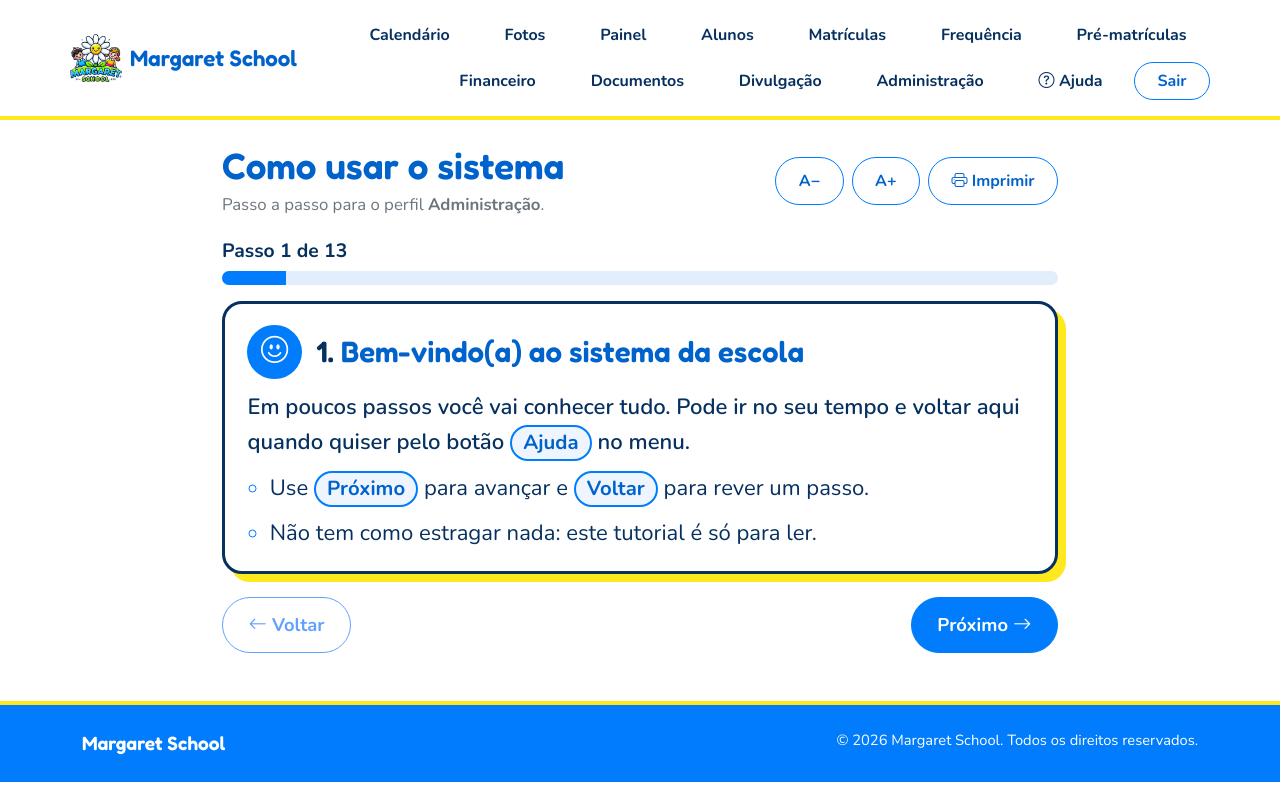
After one commit to Makarios44/margaretschool, a Django app: page /ajuda/ in a window 1280 px wide. The commit adds this page. Run offline with Django 5.2, Linux system fonts and the light colour scheme; a user stored in the database is signed in; data that the repository does not hold is empty.

Commit message:
Tutorial de uso com abertura automática no primeiro acesso
- Página /ajuda/ com passo a passo por perfil (família/professor, secretaria, administrador),
  letra grande, botões A-/A+, navegação por teclado e impressão; funciona sem JavaScript.
- Primeiro login leva ao tutorial (/ajuda/?primeira=1); concluir ou pular grava TutorialVisto.
- Link "Ajuda" no menu e faixa de ajuda no painel.
- Testes do fluxo e do conteúdo por perfil.

Co-Authored-By: Claude Sonnet 5.5 <noreply@anthropic.com>
Claude-Session: https://claude.ai/code/session_01SWAi61rzp9NtvSKXVLZtAC

```diff
--- /dev/null
+++ b/core/templatetags/ajuda.py
@@ -0,0 +1,14 @@
+import re
+
+from django import template
+from django.utils.html import conditional_escape
+from django.utils.safestring import mark_safe
+
+register = template.Library()
+
+
+@register.filter
+def botoes(texto):
+    """Texto entre [colchetes] vira um 'botão' desenhado, para a pessoa reconhecer na tela. O resto é escapado."""
+    seguro = conditional_escape(texto)
+    return mark_safe(re.sub(r"\[([^\]]+)\]", r'<span class="tecla">\1</span>', str(seguro)))
--- a/core/urls.py
+++ b/core/urls.py
@@ -8,4 +8,6 @@ urlpatterns = [
     path("entrar/", views.EscolaLoginView.as_view(), name="login"),
     path("sair/", LogoutView.as_view(), name="logout"),
     path("painel/", views.dashboard, name="dashboard"),
+    path("ajuda/", views.ajuda, name="ajuda"),
+    path("ajuda/concluir/", views.ajuda_concluir, name="ajuda_concluir"),
 ]
--- a/core/views.py
+++ b/core/views.py
@@ -4,7 +4,12 @@ from django.contrib.auth.views import LoginView
 from django.conf import settings
 from django.http import Http404
 from django.shortcuts import redirect, render
+from django.urls import reverse
+from django.views.decorators.http import require_POST
 from django.views.static import serve
+
+from . import tutorial
+from .models import TutorialVisto
 
 
 def home(request):
@@ -36,6 +41,14 @@ class EscolaLoginView(LoginView):
 
     template_name = "login.html"
     redirect_authenticated_user = True
+
+    def get_success_url(self):
+        """Primeiro acesso: leva ao tutorial de boas-vindas (se o login não veio de um link específico)."""
+        destino = super().get_success_url()
+        user = self.request.user
+        if user.is_authenticated and not self.get_redirect_url() and not TutorialVisto.objects.filter(usuario=user).exists():
+            return reverse("ajuda") + "?primeira=1"
+        return destino
 
 
 @login_required
@@ -72,3 +85,22 @@ def midia(request, caminho):
     resposta["Cache-Control"] = "public, max-age=86400" if publico else "private, no-store"
     resposta["X-Content-Type-Options"] = "nosniff"
     return resposta
+
+
+@login_required
+def ajuda(request):
+    """Tutorial passo a passo. Com ?primeira=1 e ainda não visto, abre como boas-vindas."""
+    visto = TutorialVisto.objects.filter(usuario=request.user).exists()
+    return render(request, "ajuda.html", {
+        "passos": tutorial.passos(request.user),
+        "perfil_nome": tutorial.NOMES[tutorial.perfil(request.user)],
+        "primeira": request.GET.get("primeira") == "1" and not visto,
+    })
+
+
+@login_required
+@require_POST
+def ajuda_concluir(request):
+    """Marca o tutorial como visto (concluir ou pular) e leva ao painel."""
+    TutorialVisto.objects.get_or_create(usuario=request.user)
+    return redirect("dashboard")
--- /dev/null
+++ b/static/css/ajuda.css
@@ -0,0 +1,51 @@
+/* Tutorial: letra grande, alto contraste, um assunto por vez. */
+.ajuda { --ajuda-escala: 1; max-width: 860px; padding-top: 1.5rem; padding-bottom: 3rem; }
+.ajuda-topo { display: flex; flex-wrap: wrap; justify-content: space-between; align-items: center; gap: 1rem; margin-bottom: 1.2rem; }
+.ajuda-ferramentas { display: flex; gap: .5rem; }
+.ajuda-ferramentas .btn { min-width: 48px; min-height: 48px; font-weight: 700; }
+
+.ajuda-progresso { margin-bottom: 1rem; }
+.ajuda-progresso-texto { font-weight: 700; margin-bottom: .35rem; font-size: calc(1.05rem * var(--ajuda-escala)); }
+.ajuda-progresso .progress { height: 14px; border-radius: 999px; background: #E3EEFC; }
+.ajuda-progresso .progress-bar { background: var(--ms-blue); transition: width .25s ease; }
+@media (prefers-reduced-motion: reduce) { .ajuda-progresso .progress-bar { transition: none; } }
+
+.ajuda-passos { list-style: none; margin: 0; padding: 0; display: grid; gap: 1.2rem; }
+.passo { background: #fff; border: 3px solid var(--ms-ink); border-radius: 20px; padding: 1.3rem 1.4rem; box-shadow: 8px 8px 0 var(--ms-yellow);
+  font-size: calc(1.2rem * var(--ajuda-escala)); line-height: 1.55; }
+.passo[hidden] { display: none; }
+.passo-cabeca { display: flex; align-items: center; gap: .9rem; margin-bottom: .7rem; }
+.passo-icone { flex: none; width: 3.4rem; height: 3.4rem; border-radius: 50%; background: var(--ms-blue); color: #fff; display: grid; place-items: center; font-size: 1.7rem; }
+.passo-titulo { font-family: "Fredoka", sans-serif; font-size: calc(1.6rem * var(--ajuda-escala)); line-height: 1.15; margin: 0; color: var(--ms-blue-dark, #0A4FA8); }
+.passo-titulo:focus { outline: none; }
+.passo-num { color: var(--ms-ink); }
+.passo-intro { font-weight: 600; margin-bottom: .6rem; }
+.passo-acoes { margin: 0; padding-left: 1.4rem; display: grid; gap: .6rem; }
+.passo-acoes li::marker { color: var(--ms-blue); font-weight: 700; }
+
+/* "botão" desenhado dentro do texto */
+.tecla { display: inline-block; padding: .02em .55em; border: 2px solid var(--ms-blue); border-radius: 999px; background: #EEF5FF; color: var(--ms-blue-dark, #0A4FA8);
+  font-weight: 700; font-size: .92em; white-space: nowrap; }
+
+.ajuda-nav { display: flex; flex-wrap: wrap; gap: .8rem; justify-content: space-between; align-items: center; margin-top: 1.4rem; }
+.ajuda-nav .btn { min-height: 56px; padding-inline: 1.6rem; font-size: 1.15rem; }
+.ajuda:not(.com-js) .ajuda-nav { justify-content: flex-end; }
+.ajuda-fim[hidden] { display: none; }
+.ajuda-pular { text-align: center; margin-top: 1rem; }
+@media (max-width: 575.98px) {
+  .passo { padding: 1rem 1rem; box-shadow: 5px 5px 0 var(--ms-yellow); }
+  .ajuda-nav .btn { flex: 1 1 auto; }
+  .ajuda-nav .ajuda-fim { flex: 1 1 100%; } .ajuda-nav .ajuda-fim .btn { width: 100%; }
+}
+
+/* faixa de ajuda no painel */
+.ajuda-faixa { display: flex; flex-wrap: wrap; align-items: center; gap: 1rem; padding: 1rem 1.2rem; border: 3px solid var(--ms-ink); border-radius: 16px;
+  background: #FFFBD6; color: var(--ms-ink); text-decoration: none; }
+.ajuda-faixa > i { font-size: 2.2rem; color: var(--ms-blue); }
+.ajuda-faixa > span:nth-of-type(1) { flex: 1 1 240px; font-size: 1.1rem; }
+.ajuda-faixa:hover, .ajuda-faixa:focus-visible { background: #FFF3A0; }
+
+@media print {
+  .ajuda .passo { box-shadow: none; border-width: 1px; break-inside: avoid; margin-bottom: .6rem; }
+  .ajuda-ferramentas, .ajuda-nav, .ajuda-progresso, .ajuda-pular { display: none !important; }
+}
--- /dev/null
+++ b/static/js/ajuda.js
@@ -0,0 +1,58 @@
+// Tutorial: um passo por vez (com JavaScript) e tamanho de letra ajustável.
+// Sem JavaScript a página mostra todos os passos em sequência e continua funcionando.
+(function () {
+  const raiz = document.getElementById("ajuda");
+  if (!raiz) return;
+  const passos = Array.from(raiz.querySelectorAll(".passo"));
+  const voltar = document.getElementById("ajuda-voltar");
+  const proximo = document.getElementById("ajuda-proximo");
+  const fim = document.getElementById("ajuda-fim");
+  const barra = document.getElementById("ajuda-barra");
+  const numero = document.getElementById("ajuda-n");
+  const progresso = raiz.querySelector(".ajuda-progresso");
+  let atual = 0;
+
+  // ----- tamanho da letra (lembrado neste aparelho, se o navegador deixar) -----
+  const tamanhos = [1, 1.15, 1.3, 1.5];
+  let nivel = 1;
+  try { const salvo = parseInt(localStorage.getItem("ajuda-letra"), 10); if (salvo >= 0 && salvo < tamanhos.length) nivel = salvo; } catch (e) {}
+  function aplicarLetra() {
+    raiz.style.setProperty("--ajuda-escala", tamanhos[nivel]);
+    try { localStorage.setItem("ajuda-letra", String(nivel)); } catch (e) {}
+  }
+  raiz.querySelectorAll("[data-letra]").forEach((b) => b.addEventListener("click", () => {
+    nivel = Math.min(tamanhos.length - 1, Math.max(0, nivel + parseInt(b.dataset.letra, 10)));
+    aplicarLetra();
+  }));
+  aplicarLetra();
+
+  // ----- um passo por vez -----
+  raiz.classList.add("com-js");
+  progresso.hidden = false; voltar.hidden = false; proximo.hidden = false;
+  function mostrar(i, foco) {
+    atual = Math.min(passos.length - 1, Math.max(0, i));
+    passos.forEach((p, k) => { p.hidden = k !== atual; });
+    numero.textContent = atual + 1;
+    barra.style.width = ((atual + 1) / passos.length * 100) + "%";
+    progresso.querySelector("[role=progressbar]").setAttribute("aria-valuenow", atual + 1);
+    voltar.disabled = atual === 0;
+    const ultimo = atual === passos.length - 1;
+    proximo.hidden = ultimo;
+    fim.hidden = !ultimo;
+    if (foco) {
+      const titulo = passos[atual].querySelector(".passo-titulo");
+      titulo.setAttribute("tabindex", "-1"); titulo.focus({ preventScroll: true });
+      raiz.scrollIntoView({ behavior: window.matchMedia("(prefers-reduced-motion: reduce)").matches ? "auto" : "smooth", block: "start" });
+    }
+  }
+  voltar.addEventListener("click", () => mostrar(atual - 1, true));
+  proximo.addEventListener("click", () => mostrar(atual + 1, true));
+  document.addEventListener("keydown", (e) => {
+    if (e.target.matches("input, textarea, select")) return;
+    if (e.key === "ArrowRight") mostrar(atual + 1, true);
+    if (e.key === "ArrowLeft") mostrar(atual - 1, true);
+  });
+  window.addEventListener("beforeprint", () => passos.forEach((p) => { p.hidden = false; }));
+  window.addEventListener("afterprint", () => mostrar(atual, false));
+  mostrar(0, false);
+})();
--- /dev/null
+++ b/templates/ajuda.html
@@ -0,0 +1,56 @@
+{% extends "base.html" %}
+{% load static ajuda %}
+{% block title %}{% if primeira %}Bem-vindo(a){% else %}Como usar o sistema{% endif %} | Margaret School{% endblock %}
+{% block content %}
+<section class="container ajuda" id="ajuda" data-primeira="{{ primeira|yesno:'1,0' }}">
+  <header class="ajuda-topo">
+    <div>
+      <h1 class="page-title mb-1">{% if primeira %}Bem-vindo(a), {{ user.first_name|default:user.username }}!{% else %}Como usar o sistema{% endif %}</h1>
+      <p class="mb-0 text-secondary">Passo a passo para o perfil <strong>{{ perfil_nome }}</strong>.</p>
+    </div>
+    <div class="ajuda-ferramentas no-print" role="group" aria-label="Tamanho da letra">
+      <button type="button" class="btn btn-outline-primary" data-letra="-1" aria-label="Diminuir a letra">A&minus;</button>
+      <button type="button" class="btn btn-outline-primary" data-letra="1" aria-label="Aumentar a letra">A+</button>
+      <button type="button" class="btn btn-outline-primary" onclick="window.print()"><i class="bi bi-printer" aria-hidden="true"></i> Imprimir</button>
+    </div>
+  </header>
+
+  <div class="ajuda-progresso no-print" hidden>
+    <div class="ajuda-progresso-texto" aria-live="polite">Passo <b id="ajuda-n">1</b> de {{ passos|length }}</div>
+    <div class="progress" role="progressbar" aria-label="Progresso do tutorial" aria-valuemin="0" aria-valuemax="{{ passos|length }}" aria-valuenow="1">
+      <div class="progress-bar" id="ajuda-barra" style="width: 0"></div>
+    </div>
+  </div>
+
+  <ol class="ajuda-passos">
+    {% for p in passos %}
+    <li class="passo" id="passo-{{ forloop.counter }}">
+      <div class="passo-cabeca"><span class="passo-icone"><i class="bi {{ p.icone }}" aria-hidden="true"></i></span>
+        <h2 class="passo-titulo"><span class="passo-num">{{ forloop.counter }}.</span> {{ p.titulo }}</h2></div>
+      <p class="passo-intro">{{ p.intro|botoes }}</p>
+      <ul class="passo-acoes">{% for a in p.acoes %}<li>{{ a|botoes }}</li>{% endfor %}</ul>
+    </li>
+    {% endfor %}
+  </ol>
+
+  <nav class="ajuda-nav no-print" aria-label="Navegar pelo tutorial">
+    <button type="button" class="btn btn-outline-primary btn-lg" id="ajuda-voltar" hidden><i class="bi bi-arrow-left" aria-hidden="true"></i> Voltar</button>
+    <button type="button" class="btn btn-primary btn-lg" id="ajuda-proximo" hidden>Próximo <i class="bi bi-arrow-right" aria-hidden="true"></i></button>
+    <div class="ajuda-fim" id="ajuda-fim">
+      {% if primeira %}
+      <form method="post" action="{% url 'ajuda_concluir' %}">{% csrf_token %}
+        <button type="submit" class="btn btn-success btn-lg"><i class="bi bi-check2-circle" aria-hidden="true"></i> Concluir e ir para o painel</button>
+      </form>
+      {% else %}
+      <a class="btn btn-success btn-lg" href="{% url 'dashboard' %}"><i class="bi bi-house" aria-hidden="true"></i> Voltar ao painel</a>
+      {% endif %}
+    </div>
+  </nav>
+  {% if primeira %}
+  <form method="post" action="{% url 'ajuda_concluir' %}" class="ajuda-pular no-print">{% csrf_token %}
+    <button type="submit" class="btn btn-link">Pular o tutorial (você pode abri-lo depois em “Ajuda”)</button>
+  </form>
+  {% endif %}
+</section>
+{% endblock %}
+{% block scripts %}<script src="{% static 'js/ajuda.js' %}"></script>{% endblock %}
--- a/templates/base.html
+++ b/templates/base.html
@@ -15,6 +15,7 @@
   <link href="{% static 'css/graficos.css' %}" rel="stylesheet">
   <link href="{% static 'css/divulgacao.css' %}" rel="stylesheet">
   <link href="{% static 'css/frequencia.css' %}" rel="stylesheet">
+  <link href="{% static 'css/ajuda.css' %}" rel="stylesheet">
 </head>
 <body class="{% block body_class %}{% endblock %}">
   <a class="visually-hidden-focusable skip-link" href="#conteudo">Ir para o conteúdo</a>
@@ -46,6 +47,7 @@
             <a class="btn btn-link nav-link-plain" href="{% url 'divulgacao' %}">Divulgação</a>
             <a class="btn btn-link nav-link-plain" href="{% url 'administracao' %}">Administração</a>
           {% endif %}
+          <a class="btn btn-link nav-link-plain" href="{% url 'ajuda' %}"><i class="bi bi-question-circle" aria-hidden="true"></i> Ajuda</a>
           <form method="post" action="{% url 'logout' %}" class="m-0">
             {% csrf_token %}
             <button type="submit" class="btn btn-outline-primary">Sair</button>
--- a/templates/dashboard.html
+++ b/templates/dashboard.html
@@ -7,6 +7,12 @@
     <h1 class="dash-title">Olá, {{ user.first_name|default:user.username }}!</h1>
     <p class="dash-sub mb-0">Este é o seu painel na Margaret School.</p>
   </div>
+</section>
+
+<section class="container pt-4">
+  <a class="ajuda-faixa" href="{% url 'ajuda' %}"><i class="bi bi-question-circle-fill" aria-hidden="true"></i>
+    <span><strong>Primeira vez por aqui? Precisa de ajuda?</strong><br>Veja o passo a passo de como usar o sistema.</span>
+    <span class="btn btn-warning">Abrir o tutorial</span></a>
 </section>
 
 <section class="container py-5">
```
Also changed, not shown: core/models.py (added, +16 -0 lines), core/tests.py (+80 -0 lines), core/tutorial.py (added, +102 -0 lines), README.md, core/migrations/0001_tutorial_visto.py (added), core/migrations/__init__.py (added), core/templatetags/__init__.py (added).
